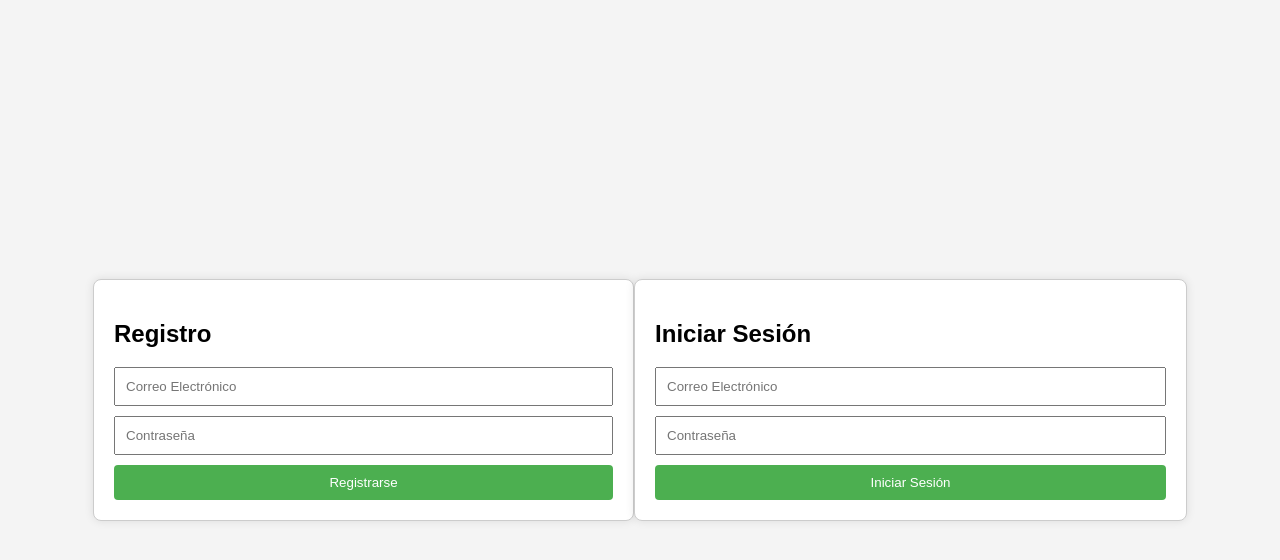
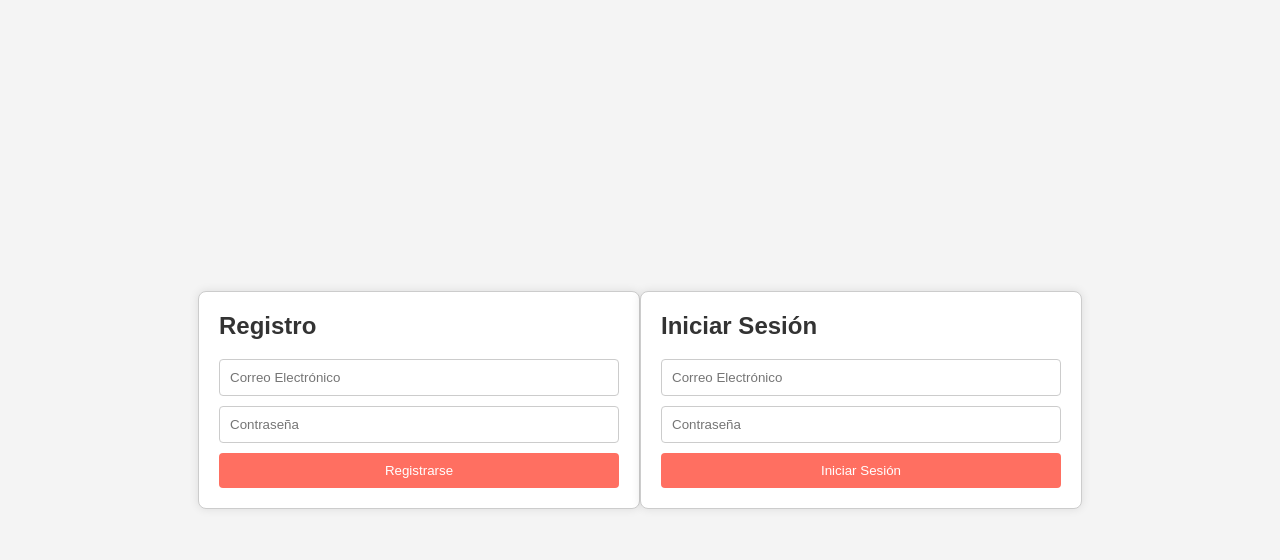
Before and after one commit to Raimon230/Grupo5, a PHP site: page /index.php in a window 1280 px wide. Shown: the top 560 px of the page. Run offline with PHP 8.4, Linux system fonts and the light colour scheme.

Commit message:
Index.php

```diff
--- a/index.php
+++ b/index.php
@@ -49,9 +49,13 @@ function iniciarSesion($email, $password) {
             return true;
         } else {
             echo "La contraseña no coincide"; // Mensaje de depuración
+            $conn->close();
+            ob_end_flush();
         }
     } else {
         echo "El usuario no existe"; // Mensaje de depuración
+        $conn->close();
+        ob_end_flush();
     }
 
     return false;
@@ -72,6 +76,8 @@ if ($_SERVER["REQUEST_METHOD"] == "POST") {
         } else {
             // Error en el registro, mostrar mensaje de error
             echo "Error al registrar el usuario: " . $conn->error;
+            $conn->close();
+            ob_end_flush();
         }
     } elseif (isset($_POST['login'])) {
         // Procesar inicio de sesión
@@ -82,6 +88,8 @@ if ($_SERVER["REQUEST_METHOD"] == "POST") {
         } else {
             // Error en el inicio de sesión, mostrar mensaje de error
             echo "Inicio de sesión fallido. Verifica tu correo y contraseña.";
+            $conn->close();
+            ob_end_flush();
         }
     }
 }
@@ -106,11 +114,13 @@ if ($_SERVER["REQUEST_METHOD"] == "POST") {
         }
 
         form {
-            background-color: white;
+            background-color: #fff;
             border: 1px solid #ccc;
             padding: 20px;
             border-radius: 8px;
             box-shadow: 0 0 10px rgba(0, 0, 0, 0.1);
+            max-width: 400px;
+            width: 100%;
         }
 
         input {
@@ -118,26 +128,34 @@ if ($_SERVER["REQUEST_METHOD"] == "POST") {
             padding: 10px;
             margin-bottom: 10px;
             box-sizing: border-box;
+            border: 1px solid #ccc;
+            border-radius: 4px;
         }
 
         button {
             width: 100%;
             padding: 10px;
-            background-color: #4caf50;
+            background-color: #ff6f61; /* Color fuerte */
             color: white;
             border: none;
             border-radius: 4px;
             cursor: pointer;
+            transition: background-color 0.3s ease;
         }
 
         button:hover {
-            background-color: #45a049;
+            background-color: #e96c5f; /* Color fuerte más oscuro en hover */
         }
 
         hr {
             margin: 20px 0;
             border: none;
             border-top: 1px solid #ddd;
+        }
+
+        h2 {
+            margin-top: 0;
+            color: #333;
         }
     </style>
 </head>
@@ -165,8 +183,3 @@ if ($_SERVER["REQUEST_METHOD"] == "POST") {
 
 </body>
 </html>
-
-<?php
-$conn->close();
-ob_end_flush();
-?>
```
